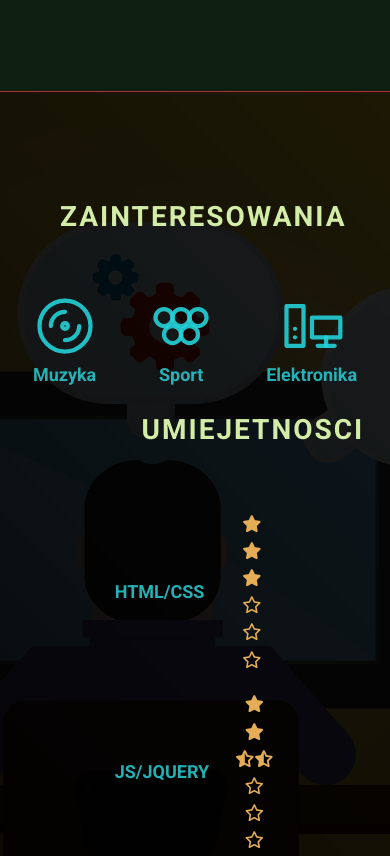
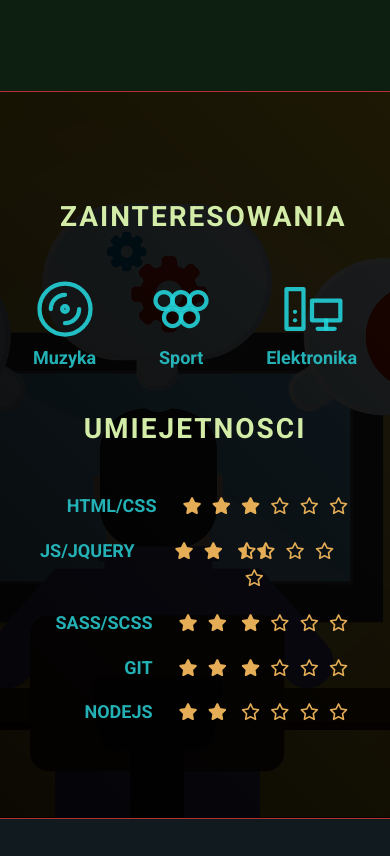
Before and after one commit to MrKacyk/Portfolio.Kacyk, a plain HTML site: page index.html in a window 390 px wide. Shown: the part 2374-3230 px from the top of the page. Drawn offline with Linux system fonts and the light colour scheme; some packages are replaced by stand-ins of ours; a web font is replaced by a local one.

Commit message:
aplication modifi

```diff
--- a/index.html
+++ b/index.html
@@ -19,6 +19,7 @@
 <body>
 
     <header id="header" class="header">
+
 
         <button class="burger-btn">
             <div class="burger-btn__box">
@@ -131,6 +132,8 @@
 
         <section class="skills-img">
             <div class="wrapper">
+                <div class="box">
+
                         <div class="skills-img__firstBox">
                             <h2 class="skills-img__h2">zainteresowania</h2>
                             <div class="skills-img__firstBox-one">
@@ -228,6 +231,7 @@
                             </div>
                         </div>
                     </div>
+                </div>
 
         </section>
 
--- a/src/sass/_small.scss
+++ b/src/sass/_small.scss
@@ -47,8 +47,38 @@
         }
     }
     .skills-img {
+        display: flex;
+	    justify-content: center;
+        .box {
+            flex-direction: column;
+        }
         &__firstBox {
-            float: none;
+            margin-bottom: 1em;
+            &-one {
+                display: flex;
+			    justify-content: center;
+			    align-items: center;
+            }
+        }
+        &__secondBox {
+            display: flex;
+		    justify-content: center;
+		    align-items: center;
+		    flex-direction: column;
+            &-one {
+                display: flex;
+			    justify-content: center;
+			    align-items: stretch;
+                &-div {
+                    display: flex;
+				    align-items: flex-end;
+				    flex-direction: column;
+                    .conteiners {
+                        display: flex;
+					    align-items:baseline;
+                    }
+                }
+            }
         }
     }
 
--- a/src/sass/style.scss
+++ b/src/sass/style.scss
@@ -242,6 +242,7 @@ h3 {
 	}
 }
 
+
 // Se-Section1
 
 .hero-img {
@@ -292,21 +293,25 @@ h3 {
 //Se-Section3
 
 .skills-img {
+	display: flex;
 	padding: 5em 2em;
 	@include heroImges2('/dist/img/developer_1920.png');
 	/* height: 60vh; */
-	width: 100%;
 	text-align: center;
+	.box {
+		display: flex;
+		justify-content: space-around;
+	}
 	&__h2 {
 		text-transform: uppercase;
 		font-size: 2.8rem;
 		letter-spacing: 2px;
-		margin-bottom: 1.1em;
+		margin-bottom: 0.5em;
 	}
 	&__firstBox {
-		display: inline;
-		float: left;
-		width: 50%;
+		display: flex;
+		flex-direction: column;
+		margin-bottom: 1em;
 		&-one {
 			display: flex;
 			justify-content: center;
@@ -323,19 +328,21 @@ h3 {
 		}
 	}
 	&__secondBox {
-		display: inline-block;
-		width: 50%;
+		display: flex;
+		justify-content: center;
+		align-items: center;
+		flex-direction: column;
 		&-one {
 			display: flex;
 			justify-content: center;
-			align-items: center;
+			align-items: stretch;
 			&-div {
 				display: flex;
+				align-items: flex-end;
 				flex-direction: column;
 				.conteiners {
 					display: flex;
-					justify-content: flex-end;
-					align-items: center;
+					align-items:baseline;
 					padding: 0 0 0.5em 0.5em;
 					i {
 						font-size: 1.7rem;
@@ -347,6 +354,7 @@ h3 {
 						color: #e4ad56;
 					}
 				}
+
 				.textPar {
 					color: #27c5cae5;
 					font-weight: bold;
```
Also changed, not shown: dist/css/style.mix.css, dist/img/Screenshot_2.png (deleted), dist/img/about_ico1.png (deleted), src/img/Screenshot_2.png (deleted). Lines whose indentation alone changed are shown as unchanged.
